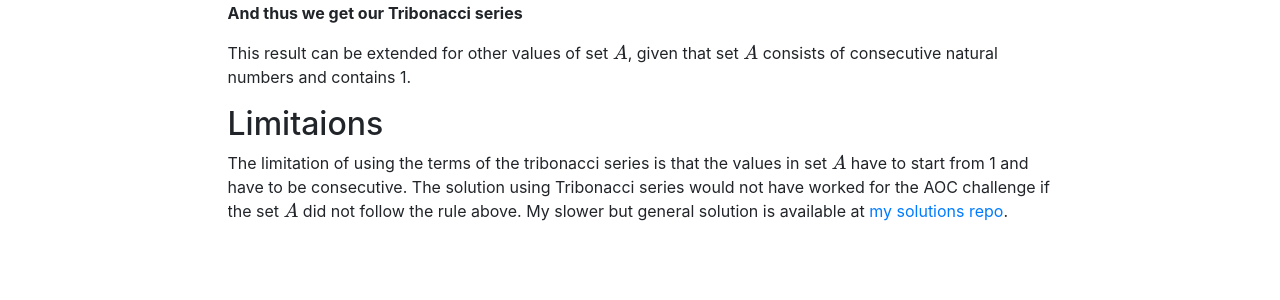
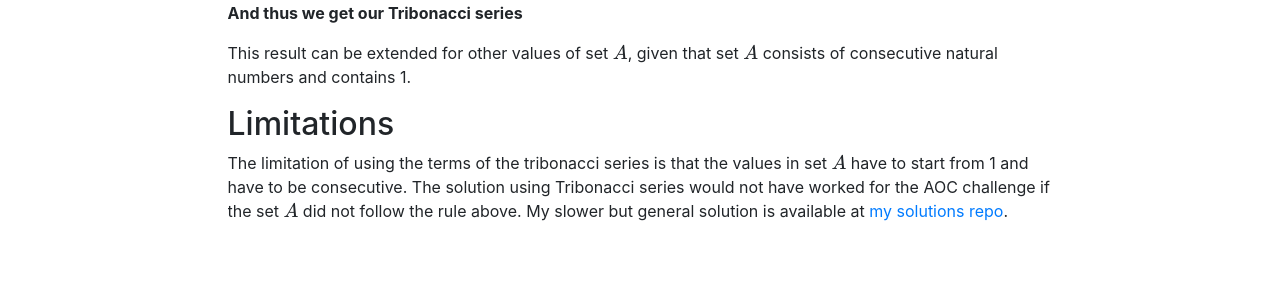
Before and after one commit to tgujar/old-website, a Jekyll site: the page built from _posts/2020-12-10-AOCDay10.md, in a window 1280 px wide and 900 px high, scrolled down 1676 px. Shown: the part 191-491 px from the top of the window. Built offline with Jekyll 4.4.1, drawn with Linux system fonts in a browser that asks for light colours; nearby versions of some CDN libraries; formulas are drawn with MathJax 3.

Commit message:
corrected typo

```diff
--- a/_posts/2020-12-10-AOCDay10.md
+++ b/_posts/2020-12-10-AOCDay10.md
@@ -61,6 +61,6 @@ $$
 
 This result can be extended for other values of set $$A$$, given that set $$A$$ consists of consecutive natural numbers and contains 1.
 
-## Limitaions
+## Limitations
 
 The limitation of using the terms of the tribonacci series is that the values in set $$A$$ have to start from 1 and have to be consecutive. The solution using Tribonacci series would not have worked for the AOC challenge if the set $$A$$ did not follow the rule above. My slower but general solution is available at [my solutions repo](https://github.com/tgujar/Advent-Of-Code-2020).
```
